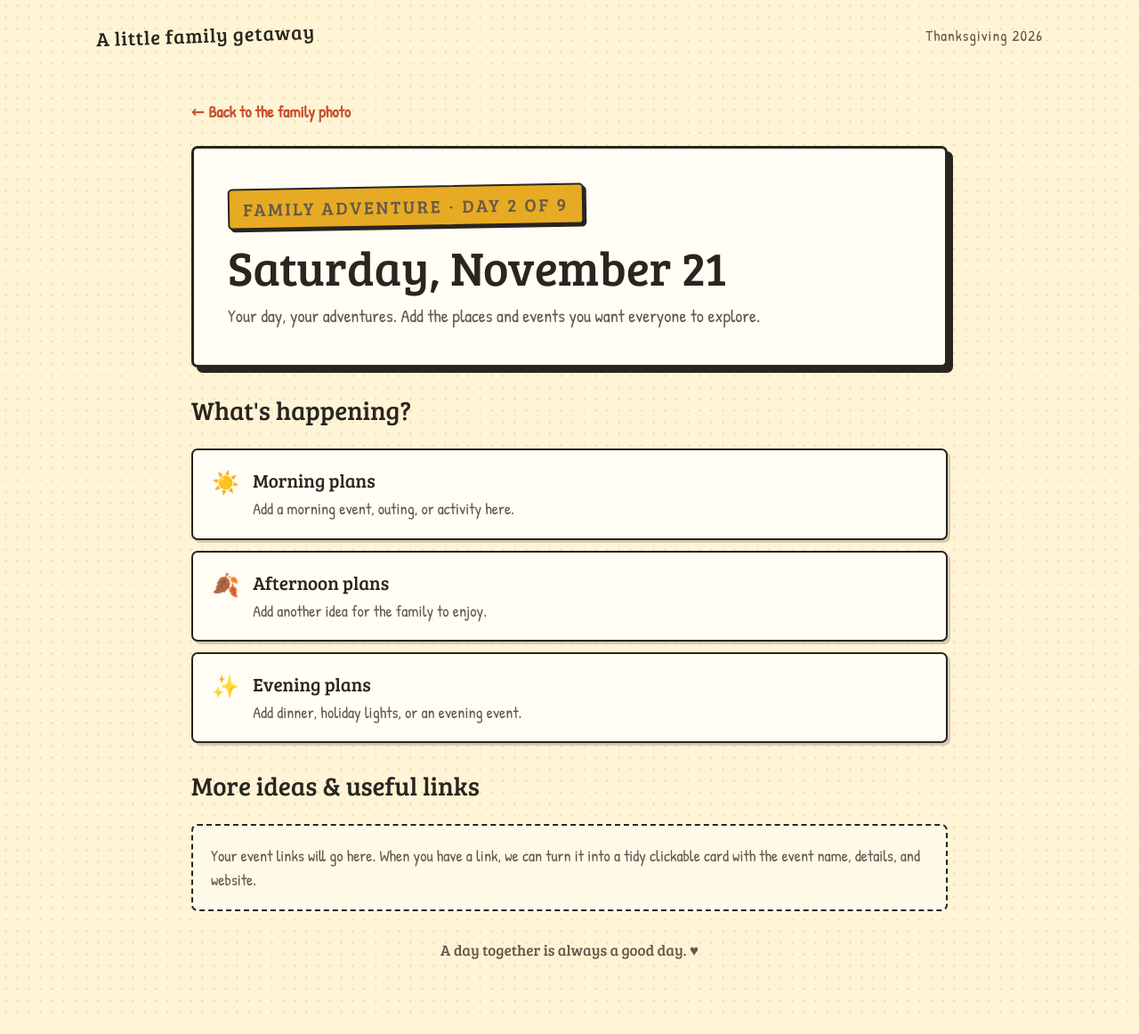
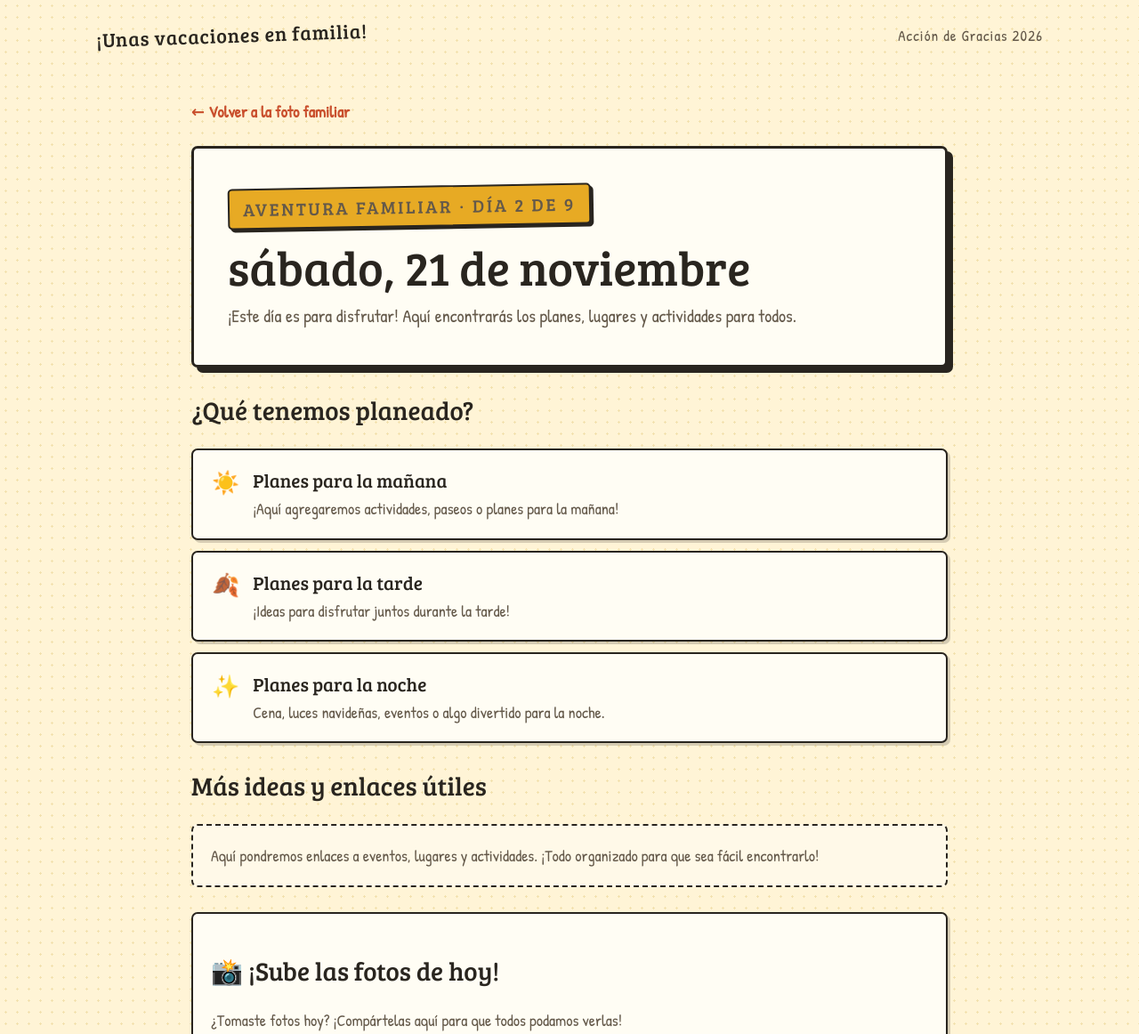
Before and after one commit to sleonny/Thanksgiving, a plain HTML site: page pages/day-2.html in a window 1280 px wide. Shown: the top 1162 px of the page at 89% size. Drawn offline with Linux system fonts and the light colour scheme.

Commit message:
Translate day 2 page and add photo gallery section

```diff
--- a/pages/day-2.html
+++ b/pages/day-2.html
@@ -1,12 +1,13 @@
 <!DOCTYPE html>
-<html lang="en"><head><meta charset="UTF-8"><meta name="viewport" content="width=device-width, initial-scale=1"><title>Saturday, November 21 | Family Guide</title><link rel="stylesheet" href="../style.css"></head>
-<body><header class="site-header"><a class="brand" href="../index.html">A little family getaway</a><span class="header-note">Thanksgiving 2026</span></header>
-<main class="day-main"><a class="back-link" href="../index.html">← Back to the family photo</a>
-<section class="day-hero"><p class="eyebrow">FAMILY ADVENTURE · DAY 2 OF 9</p><h1>Saturday, November 21</h1><p>Your day, your adventures. Add the places and events you want everyone to explore.</p></section>
-<section class="plan-section"><h2>What's happening?</h2><div class="activity-list">
-<article class="activity"><div class="activity-icon">☀️</div><div><h3>Morning plans</h3><p>Add a morning event, outing, or activity here.</p></div></article>
-<article class="activity"><div class="activity-icon">🍂</div><div><h3>Afternoon plans</h3><p>Add another idea for the family to enjoy.</p></div></article>
-<article class="activity"><div class="activity-icon">✨</div><div><h3>Evening plans</h3><p>Add dinner, holiday lights, or an evening event.</p></div></article>
+<html lang="es"><head><meta charset="UTF-8"><meta name="viewport" content="width=device-width, initial-scale=1"><title>sábado, 21 de noviembre | Guía familiar</title><link rel="stylesheet" href="../style.css"></head>
+<body><header class="site-header"><a class="brand" href="../index.html">¡Unas vacaciones en familia!</a><span class="header-note">Acción de Gracias 2026</span></header>
+<main class="day-main"><a class="back-link" href="../index.html">← Volver a la foto familiar</a>
+<section class="day-hero"><p class="eyebrow">AVENTURA FAMILIAR · DÍA 2 DE 9</p><h1>sábado, 21 de noviembre</h1><p>¡Este día es para disfrutar! Aquí encontrarás los planes, lugares y actividades para todos.</p></section>
+<section class="plan-section"><h2>¿Qué tenemos planeado?</h2><div class="activity-list">
+<article class="activity"><div class="activity-icon">☀️</div><div><h3>Planes para la mañana</h3><p>¡Aquí agregaremos actividades, paseos o planes para la mañana!</p></div></article>
+<article class="activity"><div class="activity-icon">🍂</div><div><h3>Planes para la tarde</h3><p>¡Ideas para disfrutar juntos durante la tarde!</p></div></article>
+<article class="activity"><div class="activity-icon">✨</div><div><h3>Planes para la noche</h3><p>Cena, luces navideñas, eventos o algo divertido para la noche.</p></div></article>
 </div></section>
-<section class="plan-section"><h2>More ideas & useful links</h2><div class="placeholder">Your event links will go here. When you have a link, we can turn it into a tidy clickable card with the event name, details, and website.</div></section>
-<div class="day-footer">A day together is always a good day. ♥</div></main></body></html>
+<section class="plan-section"><h2>Más ideas y enlaces útiles</h2><div class="placeholder">Aquí pondremos enlaces a eventos, lugares y actividades. ¡Todo organizado para que sea fácil encontrarlo!</div></section>
+<section class="plan-section photo-upload-section"><h2>📸 ¡Sube las fotos de hoy!</h2><p>¿Tomaste fotos hoy? ¡Compártelas aquí para que todos podamos verlas!</p><button class="upload-button" type="button" data-day="2">Subir fotos</button><p class="upload-status" aria-live="polite">Selecciona fotos desde tu teléfono o computadora.</p><div class="photo-gallery" id="gallery-day-2"></div></section>
+<div class="day-footer">¡Un día juntos siempre es un buen día! ♥</div></main><script src="../script.js"></script></body></html>
```
